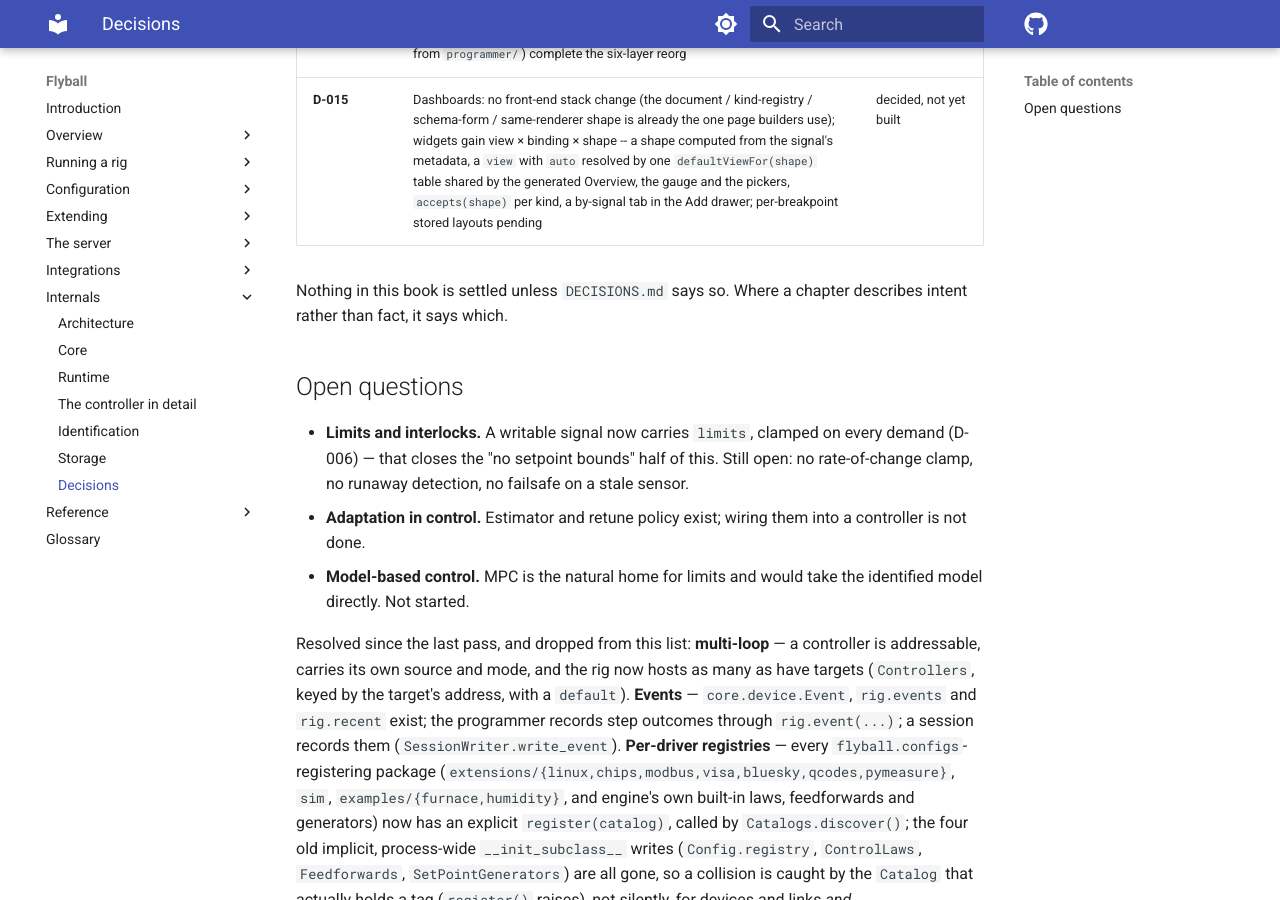
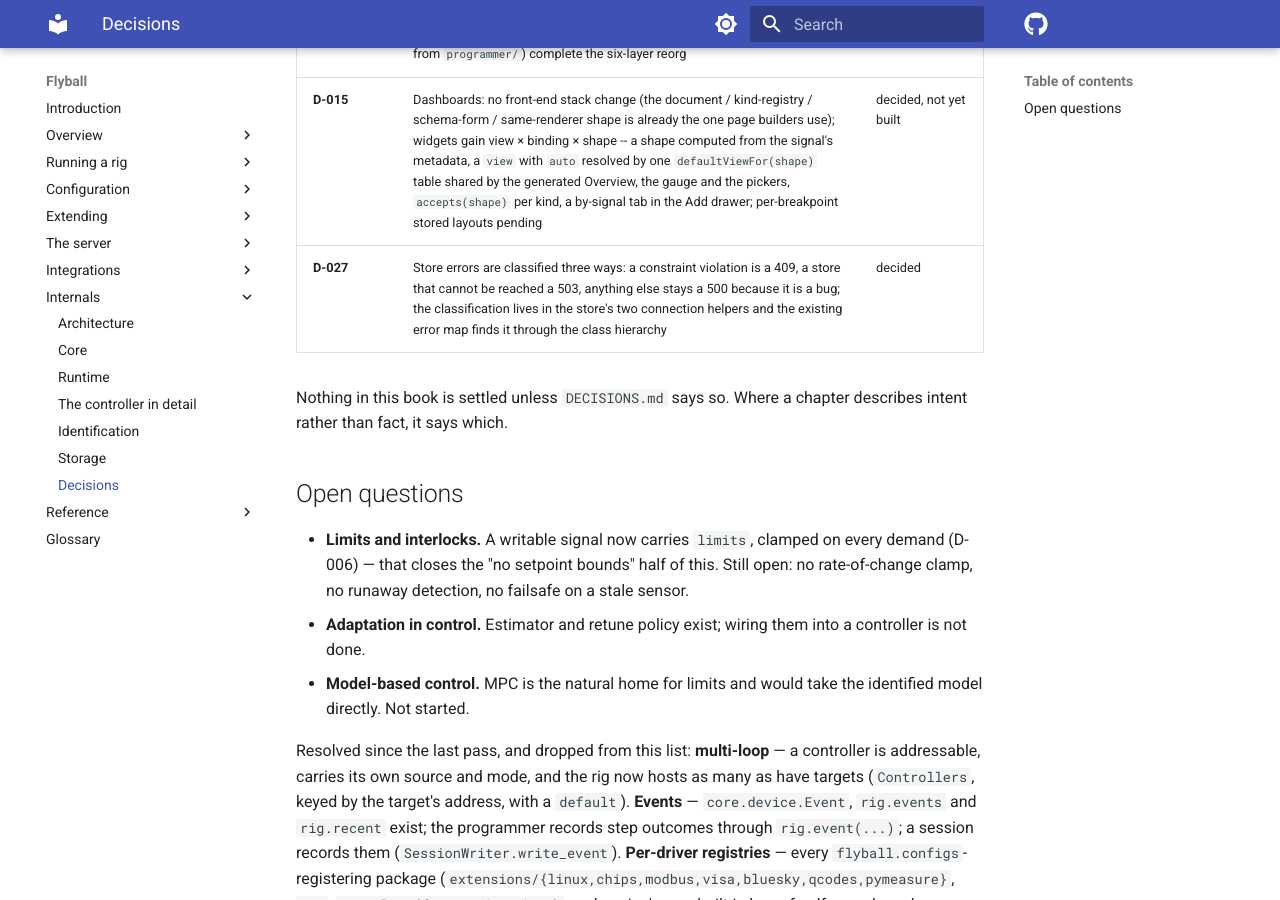
Before and after one commit to bengineer42/flyball, an MkDocs documentation site: the page built from book/src/6-internals/decisions.md, in a window 1280 px wide and 900 px high, scrolled down 1804 px. Built offline with MkDocs 1.6.1 and Material for MkDocs 9.7.7, drawn with Linux system fonts in a browser that asks for light colours; comment, search, counter and statistics services are not loaded; the version menu is left out.

Commit message:
docs: D-027 in the decisions index -- store errors classified three ways
Co-Authored-By: Claude Opus 5.5 (1M context) <noreply@anthropic.com>

```diff
--- a/book/src/6-internals/decisions.md
+++ b/book/src/6-internals/decisions.md
@@ -18,6 +18,7 @@ are in `DECISIONS.md` at the repository root; this is the index.
 | **D-013** | Extensions restructure: `engine/` stays pure core plus hardware protocols only, `sim/` is new (zero third-party deps, pulled in by `flyball[web]`), `extensions/` holds every dependency-gated package (`linux`, `chips`, `modbus`, `visa`, `bluesky`, `qcodes`, `pymeasure`), `examples/furnace/` is the one worked `MultiPlant` scenario moved out | decided |
 | **D-014** | Engine restructure: `core/` split into `foundation/{device,time,router,config,quantities}/`; six implicit global registries (`Config.registry`, `ControlLaws`, `Feedforwards`, `SetPointGenerators`, and `sequencing.command.Commands`) replaced by an explicit `Catalog`/`Config`/`Instance` system in `model/`, now wired into the real build path (`flyball-runner` builds one `Catalogs`, `discover()`s it, and every consumer -- `DeviceEntry.build`, `RigConfig.model_validate`/`model_json_schema`, `/api/drivers`, `/api/drivers/reload`, program-step parsing -- reads from it, not a bare `ClassVar` dict); `rig/`, `library/`, `record/` (renamed from `db/`), `interfaces/` (`server`+`mcp`+`client` grouped), `sequencing/` (renamed from `programmer/`) complete the six-layer reorg | decided |
 | **D-015** | Dashboards: no front-end stack change (the document / kind-registry / schema-form / same-renderer shape is already the one page builders use); widgets gain view × binding × shape -- a shape computed from the signal's metadata, a `view` with `auto` resolved by one `defaultViewFor(shape)` table shared by the generated Overview, the gauge and the pickers, `accepts(shape)` per kind, a by-signal tab in the Add drawer; per-breakpoint stored layouts pending | decided, not yet built |
+| **D-027** | Store errors are classified three ways: a constraint violation is a 409, a store that cannot be reached a 503, anything else stays a 500 because it is a bug; the classification lives in the store's two connection helpers and the existing error map finds it through the class hierarchy | decided |
 
 Nothing in this book is settled unless `DECISIONS.md` says so. Where a
 chapter describes intent rather than fact, it says which.
```
